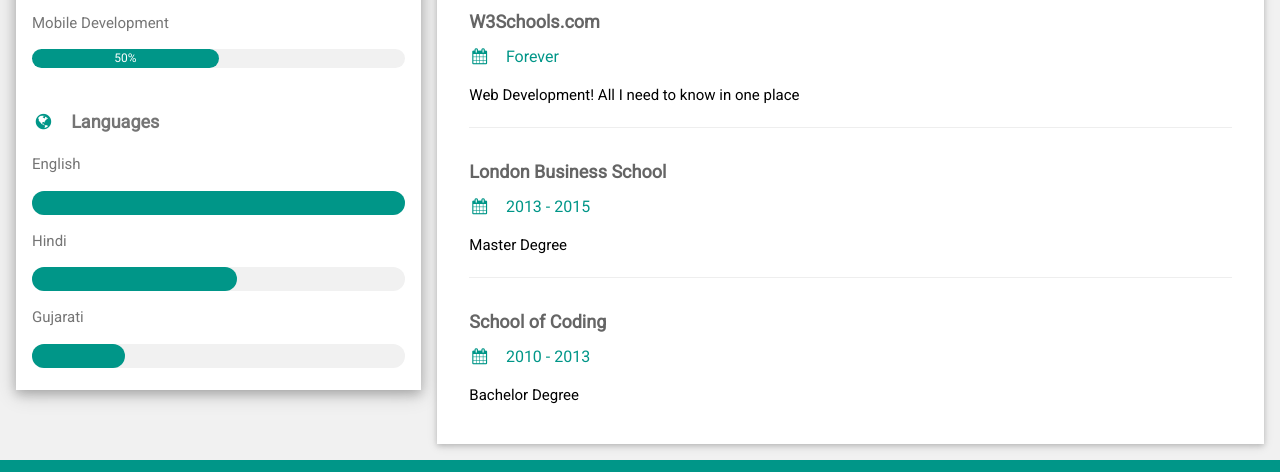
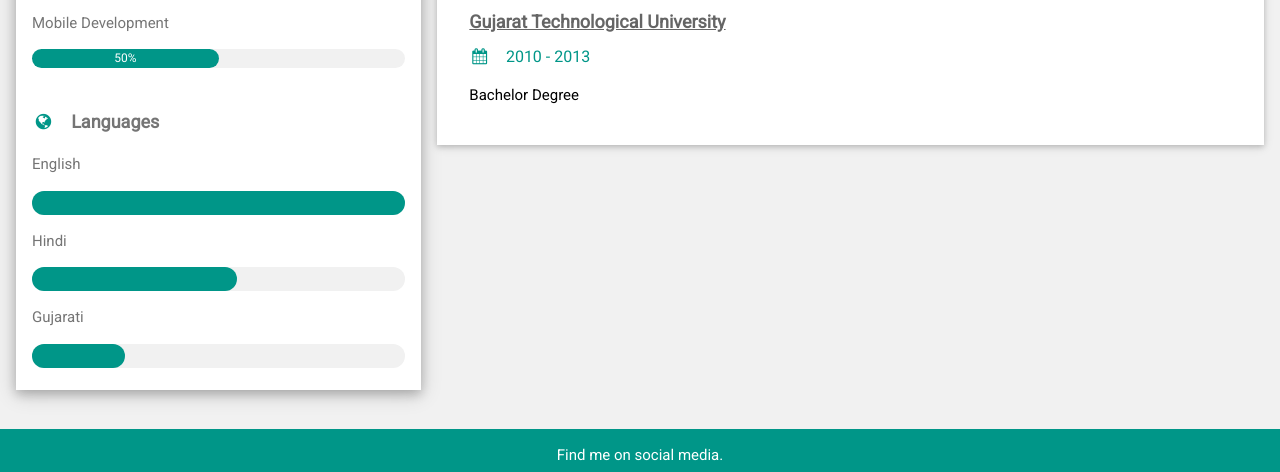
Before and after one commit to pankti28/pankti28.github.io, a plain HTML site: page index.html in a window 1280 px wide. Shown: the part 719-1191 px from the top of the page. Drawn offline with nearby package versions, Linux system fonts and the light colour scheme.

Commit message:
update information

```diff
--- a/index.html
+++ b/index.html
@@ -101,20 +101,9 @@ html,body,h1,h2,h3,h4,h5,h6 {font-family: "Roboto", sans-serif}
 
       <div class="w3-container w3-card w3-white">
         <h2 class="w3-text-grey w3-padding-16"><i class="fa fa-certificate fa-fw w3-margin-right w3-xxlarge w3-text-teal"></i>Education</h2>
+
         <div class="w3-container">
-          <h5 class="w3-opacity"><b>W3Schools.com</b></h5>
-          <h6 class="w3-text-teal"><i class="fa fa-calendar fa-fw w3-margin-right"></i>Forever</h6>
-          <p>Web Development! All I need to know in one place</p>
-          <hr>
-        </div>
-        <div class="w3-container">
-          <h5 class="w3-opacity"><b>London Business School</b></h5>
-          <h6 class="w3-text-teal"><i class="fa fa-calendar fa-fw w3-margin-right"></i>2013 - 2015</h6>
-          <p>Master Degree</p>
-          <hr>
-        </div>
-        <div class="w3-container">
-          <h5 class="w3-opacity"><b>School of Coding</b></h5>
+          <h5 class="w3-opacity"><b><a href="https://www.gtu.ac.in" target="_blank">Gujarat Technological University</a></b></h5>
           <h6 class="w3-text-teal"><i class="fa fa-calendar fa-fw w3-margin-right"></i>2010 - 2013</h6>
           <p>Bachelor Degree</p><br>
         </div>
```
